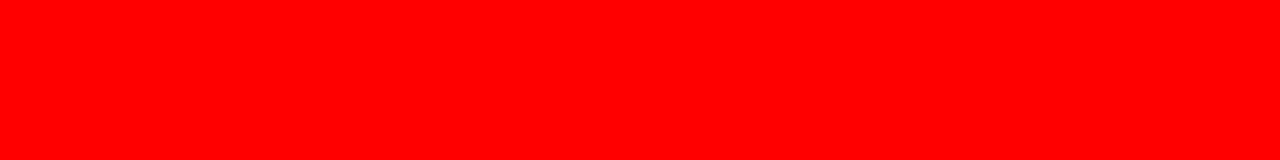
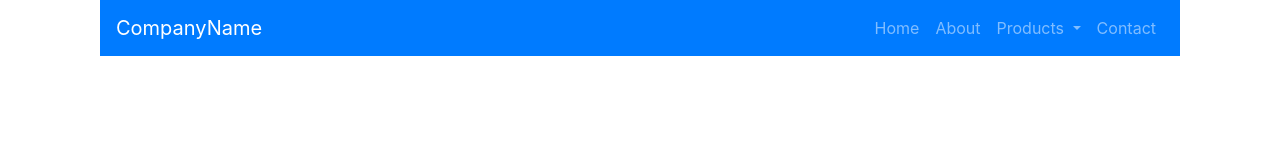
Before and after one commit to gblovelm/bootstrap-example, a website: page bs4/src/index.html in a window 1280 px wide. Drawn offline with Linux system fonts and the light colour scheme.

Commit message:
added responsive nav bar

```diff
--- a/bs4/src/index.html
+++ b/bs4/src/index.html
@@ -11,6 +11,43 @@
     </head>
 
     <body>
+        <div class="container">
+                <div class="container">
+                    <nav class="navbar navbar-expand-lg navbar-dark bg-primary">
+                        <a class="navbar-brand" href="#">CompanyName</a>
+                        <!-- button for mobile content -->
+                        <button class="navbar-toggler" type="button" data-toggle="collapse" data-target="#navbarSupportedContent">
+                            <span class="navbar-toggler-icon"></span>
+                        </button>
+
+                        <div class="collapse navbar-collapse" id="navbarSupportedContent">
+                            <ul class="navbar-nav ml-auto">
+                                <li class="nav-item">
+                                    <a class="nav-link" href="#">Home</a>
+                                </li>
+                                <li class="nav-item">
+                                    <a class="nav-link" href="#">About</a>
+                                </li>
+                                <li class="nav-item dropdown">
+                                        <a class="nav-link dropdown-toggle" href="#" id="navbarDropdown" data-toggle="dropdown">
+                                            Products
+                                        </a>
+                                        <div class="dropdown-menu">
+                                            <a class="dropdown-item" href="#">Product 1</a>
+                                            <a class="dropdown-item" href="#">Product 2</a>
+                                            <div class="dropdown-divider"></div>
+                                            <a class="dropdown-item" href="#">Another Product</a>
+                                        </div>
+                                    </li>
+                                <li class="nav-item">
+                                    <a class="nav-link" href="#">Contact</a>
+                                </li>
+                            </ul>
+                        </div>
+                    </nav>
+                </div>
+        </div>
+
         <script src="/js/jquery.min.js"></script>
         <script src="/js/popper.min.js"></script>
         <script src="/js/bootstrap.min.js"></script>
--- a/bs4/src/scss/styles.scss
+++ b/bs4/src/scss/styles.scss
@@ -1,5 +1,6 @@
+/* TEST CODE
 $bg-color: red;
 
-body {
+//body {
     background: $bg-color;
-}
+} */
```
Also changed, not shown: bs4/src/css/styles.css.
